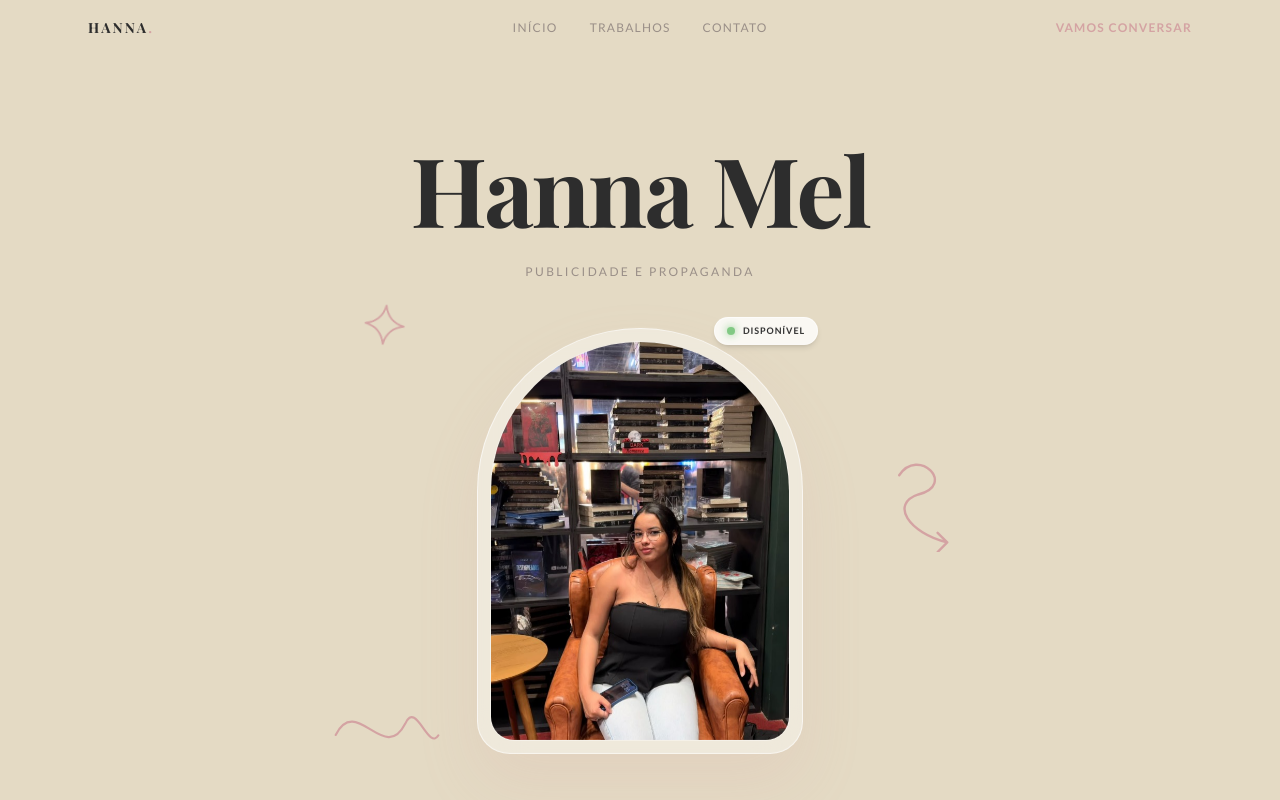
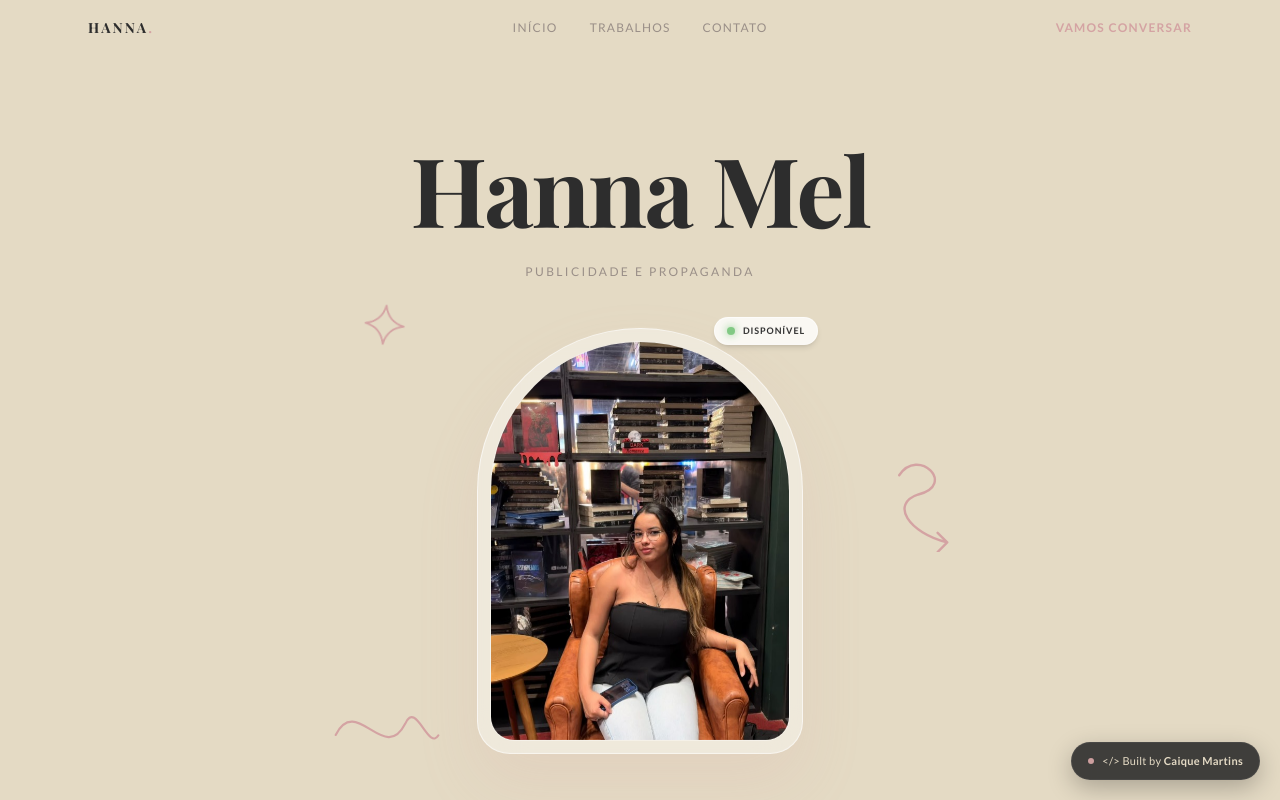
Before and after one commit to martins4936/portfolio-hanna, a Next.js app: page / in a window 1280 px wide. Shown: the top 800 px of the page. Built offline with nearby package versions, Linux system fonts and the light colour scheme.

Commit message:
feat: add Caique Martins watermark (diagonal bg + floating badge + footer credit)

```diff
--- a/app/layout.tsx
+++ b/app/layout.tsx
@@ -38,7 +38,79 @@ export default function RootLayout({
 }>) {
   return (
     <html lang="pt-BR" className={`${playfairDisplay.variable} ${lato.variable}`}>
-      <body>{children}</body>
+      <body className="relative">
+
+        {/* ── Marca d'água diagonal "CAIQUE MARTINS" ── */}
+        <div
+          aria-hidden="true"
+          className="pointer-events-none fixed inset-0 z-0 overflow-hidden select-none"
+        >
+          <div
+            style={{
+              position: "absolute",
+              width: "300%",
+              height: "300%",
+              top: "-100%",
+              left: "-100%",
+              transform: "rotate(-35deg)",
+              display: "flex",
+              flexDirection: "column",
+              gap: "48px",
+            }}
+          >
+            {Array.from({ length: 14 }).map((_, row) => (
+              <div
+                key={row}
+                style={{
+                  display: "flex",
+                  gap: "80px",
+                  whiteSpace: "nowrap",
+                  fontFamily: "system-ui, sans-serif",
+                  fontSize: "12px",
+                  fontWeight: 500,
+                  letterSpacing: "0.3em",
+                  textTransform: "uppercase",
+                  color: "rgba(45,45,45,0.055)",
+                  userSelect: "none",
+                }}
+              >
+                {Array.from({ length: 8 }).map((_, col) => (
+                  <span key={col}>CAIQUE MARTINS</span>
+                ))}
+              </div>
+            ))}
+          </div>
+        </div>
+
+        {/* ── Conteúdo principal ── */}
+        <div className="relative z-10">{children}</div>
+
+        {/* ── Badge "Built by Caique Martins" ── */}
+        <a
+          href="https://github.com/martins4936"
+          target="_blank"
+          rel="noopener noreferrer"
+          aria-label="Built by Caique Martins"
+          className="
+            fixed bottom-5 right-5 z-[9000]
+            flex items-center gap-2
+            px-4 py-2.5
+            rounded-full
+            text-[11px] font-medium tracking-wide text-[#E4DAC4]
+            bg-[#2D2D2D]/90 backdrop-blur-md
+            shadow-[0_8px_24px_rgba(0,0,0,0.25)]
+            border border-white/5
+            transition-all duration-300 ease-out
+            hover:bg-[#D4A3A3]/90 hover:-translate-y-1
+            hover:shadow-[0_12px_32px_rgba(212,163,163,0.3)]
+            active:scale-95
+          "
+        >
+          <span className="w-1.5 h-1.5 rounded-full bg-[#D4A3A3] animate-pulse" />
+          <span>&lt;/&gt; Built by <strong>Caique Martins</strong></span>
+        </a>
+
+      </body>
     </html>
   );
 }
--- a/components/Footer.tsx
+++ b/components/Footer.tsx
@@ -83,9 +83,20 @@ export default function Footer() {
           initial={{ opacity: 0 }}
           animate={inView ? { opacity: 1 } : {}}
           transition={{ duration: 0.7, delay: 0.6 }}
-          className="w-full pt-8 border-t border-[#E4DAC4]/10 flex flex-col sm:flex-row justify-between items-center gap-4 text-[10px] tracking-widest uppercase text-[#E4DAC4]/40"
+          className="w-full pt-8 border-t border-[#E4DAC4]/10 flex flex-col sm:flex-row justify-between items-center gap-3 text-[10px] tracking-widest uppercase text-[#E4DAC4]/40"
         >
           <p>© {new Date().getFullYear()} Hanna Mel</p>
+          <a
+            href="https://github.com/martins4936"
+            target="_blank"
+            rel="noopener noreferrer"
+            className="flex items-center gap-1.5 hover:text-[#D4A3A3] transition-colors duration-300 group"
+          >
+            <svg width="10" height="10" viewBox="0 0 24 24" fill="none" stroke="currentColor" strokeWidth="2.5" strokeLinecap="round" strokeLinejoin="round" className="opacity-60 group-hover:opacity-100 transition-opacity">
+              <polyline points="16 18 22 12 16 6"/><polyline points="8 6 2 12 8 18"/>
+            </svg>
+            Design &amp; Dev — Caique Martins
+          </a>
           <p>São Paulo · SP · Brasil</p>
         </motion.div>
       </div>
```
